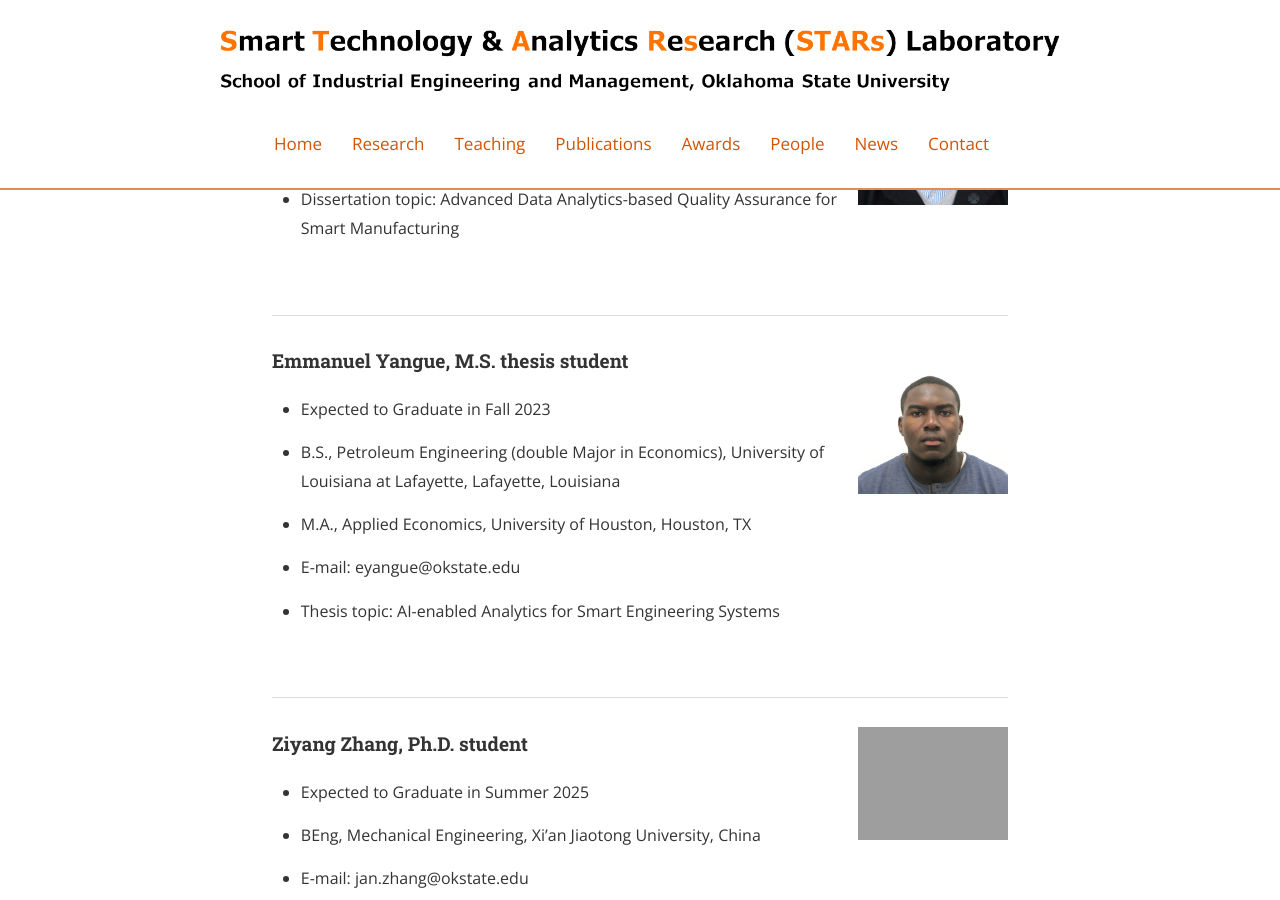
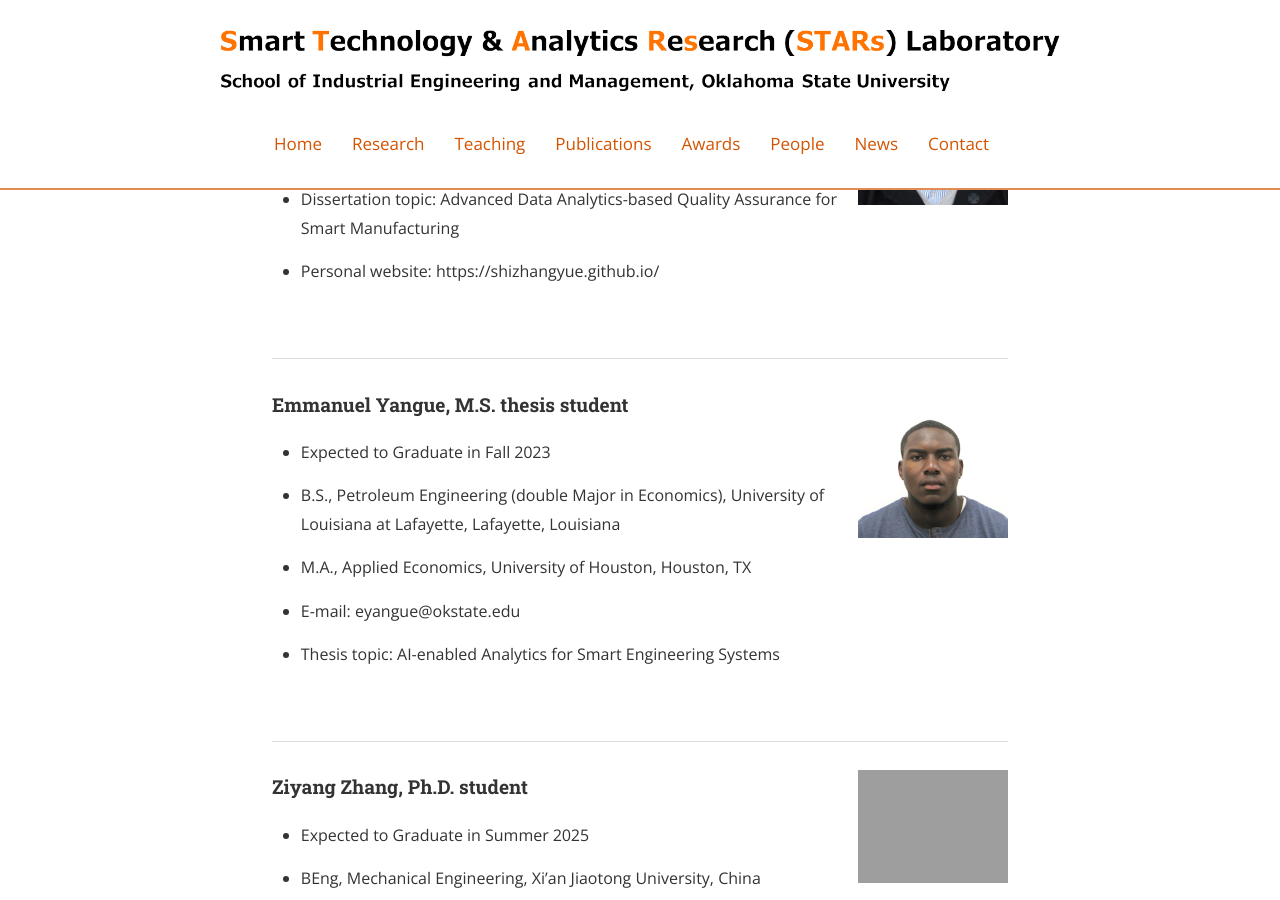
Before and after one commit to stars-laboratory/stars-laboratory.github.io, a Jekyll site: the page built from Fpeople.md, in a window 1280 px wide and 900 px high, scrolled down 999 px. Built offline with Jekyll 4.4.1, drawn with Linux system fonts in a browser that asks for light colours; nearby versions of some CDN libraries.

Commit message:
Update Fpeople.md

```diff
--- a/Fpeople.md
+++ b/Fpeople.md
@@ -48,6 +48,8 @@ main_nav: true
 * E-mail: zhshi@okstate.edu
 
 * Dissertation topic: Advanced Data Analytics-based Quality Assurance for Smart Manufacturing
+
+* Personal website: https://shizhangyue.github.io/
 
 &nbsp;
 
```
